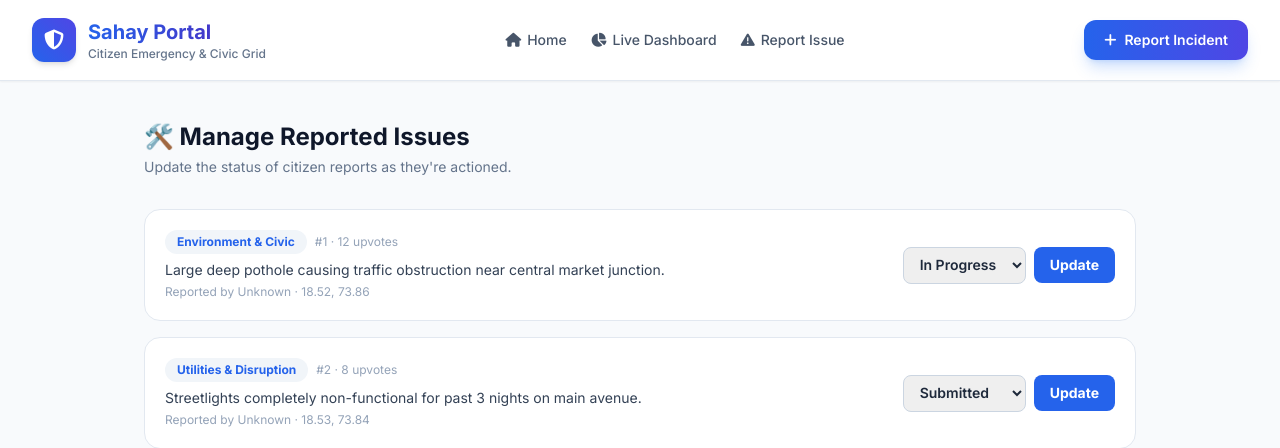
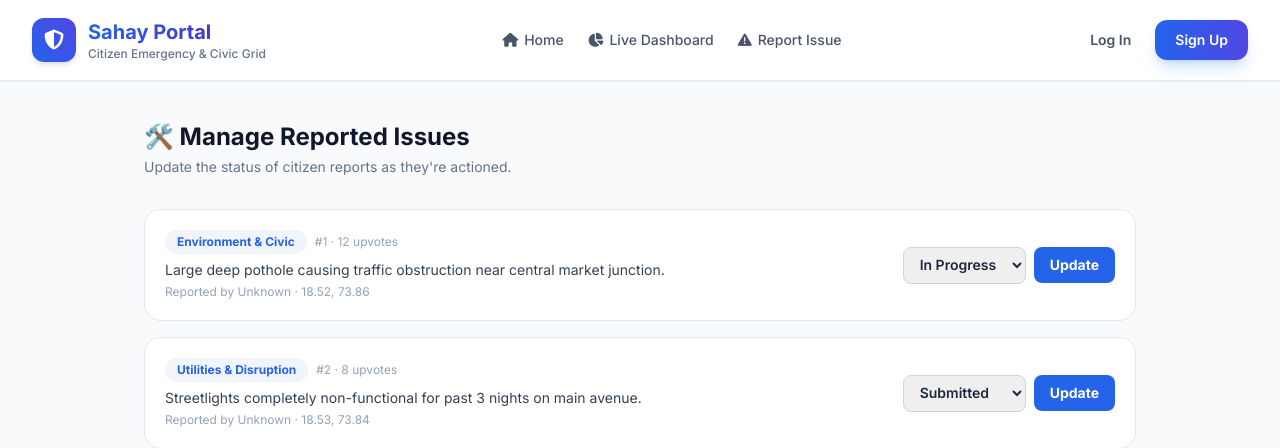
Before and after one commit to vallabhgundap61-beep/sahay-portal, a Flask app: template templates/admin_issues.html in a window 1280 px wide. Shown: the top 448 px of the page. Run offline with Flask 3, Linux system fonts and the light colour scheme; the template is opened without the code that fills it: values that come from a table or form of the project are taken from there, others are empty; some libraries are stand-ins or nearby versions.

Commit message:
Update base.html

```diff
--- a/templates/base.html
+++ b/templates/base.html
@@ -48,12 +48,25 @@
                 <a href="/" class="hover:text-blue-600 transition flex items-center gap-1.5"><i class="fa-solid fa-house"></i> Home</a>
                 <a href="/issues-feed" class="hover:text-blue-600 transition flex items-center gap-1.5"><i class="fa-solid fa-chart-pie"></i> Live Dashboard</a>
                 <a href="/report" class="hover:text-blue-600 transition flex items-center gap-1.5"><i class="fa-solid fa-triangle-exclamation"></i> Report Issue</a>
+                {% if current_user.is_authenticated and current_user.is_admin %}
+                <a href="{{ url_for('admin_issues') }}" class="hover:text-blue-600 transition flex items-center gap-1.5"><i class="fa-solid fa-user-shield"></i> Admin</a>
+                {% endif %}
             </nav>
 
             <div class="flex items-center gap-3">
-                <a href="/report" class="hidden sm:inline-flex items-center gap-2 bg-gradient-to-r from-blue-600 to-indigo-600 hover:from-blue-700 hover:to-indigo-700 text-white px-5 py-2.5 rounded-xl font-semibold text-sm shadow-lg shadow-blue-500/25 transition transform active:scale-95">
-                    <i class="fa-solid fa-plus"></i> Report Incident
+                {% if current_user.is_authenticated %}
+                <span class="hidden sm:inline text-sm text-slate-500">Hi, {{ current_user.name.split(' ')[0] }}</span>
+                <a href="{{ url_for('logout') }}" class="hidden sm:inline-flex items-center gap-2 bg-slate-100 hover:bg-slate-200 text-slate-700 px-4 py-2.5 rounded-xl font-semibold text-sm transition">
+                    <i class="fa-solid fa-arrow-right-from-bracket"></i> Log Out
                 </a>
+                {% else %}
+                <a href="{{ url_for('login') }}" class="hidden sm:inline-flex items-center gap-2 text-slate-600 hover:text-blue-600 px-3 py-2.5 font-semibold text-sm transition">
+                    Log In
+                </a>
+                <a href="{{ url_for('register') }}" class="hidden sm:inline-flex items-center gap-2 bg-gradient-to-r from-blue-600 to-indigo-600 hover:from-blue-700 hover:to-indigo-700 text-white px-5 py-2.5 rounded-xl font-semibold text-sm shadow-lg shadow-blue-500/25 transition transform active:scale-95">
+                    Sign Up
+                </a>
+                {% endif %}
                 <!-- MOBILE MENU TOGGLE -->
                 <button onclick="toggleMobileMenu()" class="md:hidden w-10 h-10 flex items-center justify-center rounded-lg text-slate-600 hover:bg-slate-100 transition" aria-label="Toggle menu">
                     <i class="fa-solid fa-bars text-lg"></i>
@@ -66,8 +79,34 @@
             <a href="/" class="px-3 py-2.5 rounded-lg hover:bg-slate-50 text-slate-700 font-medium flex items-center gap-2"><i class="fa-solid fa-house w-4"></i> Home</a>
             <a href="/issues-feed" class="px-3 py-2.5 rounded-lg hover:bg-slate-50 text-slate-700 font-medium flex items-center gap-2"><i class="fa-solid fa-chart-pie w-4"></i> Live Dashboard</a>
             <a href="/report" class="px-3 py-2.5 rounded-lg hover:bg-slate-50 text-slate-700 font-medium flex items-center gap-2"><i class="fa-solid fa-triangle-exclamation w-4"></i> Report Issue</a>
+            {% if current_user.is_authenticated %}
+                {% if current_user.is_admin %}
+                <a href="{{ url_for('admin_issues') }}" class="px-3 py-2.5 rounded-lg hover:bg-slate-50 text-slate-700 font-medium flex items-center gap-2"><i class="fa-solid fa-user-shield w-4"></i> Admin</a>
+                {% endif %}
+                <a href="{{ url_for('logout') }}" class="px-3 py-2.5 rounded-lg hover:bg-slate-50 text-slate-700 font-medium flex items-center gap-2"><i class="fa-solid fa-right-from-bracket w-4"></i> Log Out</a>
+            {% else %}
+                <a href="{{ url_for('login') }}" class="px-3 py-2.5 rounded-lg hover:bg-slate-50 text-slate-700 font-medium flex items-center gap-2"><i class="fa-solid fa-right-to-bracket w-4"></i> Log In</a>
+                <a href="{{ url_for('register') }}" class="px-3 py-2.5 rounded-lg hover:bg-slate-50 text-slate-700 font-medium flex items-center gap-2"><i class="fa-solid fa-user-plus w-4"></i> Sign Up</a>
+            {% endif %}
         </div>
     </header>
+
+    <!-- FLASH MESSAGES -->
+    {% with messages = get_flashed_messages(with_categories=true) %}
+        {% if messages %}
+        <div class="max-w-7xl mx-auto px-4 sm:px-6 lg:px-8 pt-4 flex flex-col gap-2">
+            {% for category, message in messages %}
+            <div class="rounded-xl px-4 py-3 text-sm font-medium flex items-center gap-2
+                        {% if category == 'success' %}bg-emerald-50 border border-emerald-200 text-emerald-700
+                        {% elif category == 'error' or category == 'danger' %}bg-rose-50 border border-rose-200 text-rose-700
+                        {% else %}bg-blue-50 border border-blue-200 text-blue-700{% endif %}">
+                <i class="fa-solid {% if category == 'success' %}fa-circle-check{% elif category == 'error' or category == 'danger' %}fa-circle-exclamation{% else %}fa-circle-info{% endif %}"></i>
+                {{ message }}
+            </div>
+            {% endfor %}
+        </div>
+        {% endif %}
+    {% endwith %}
 
     <!-- MAIN CONTENT -->
     <main class="flex-grow">
```
